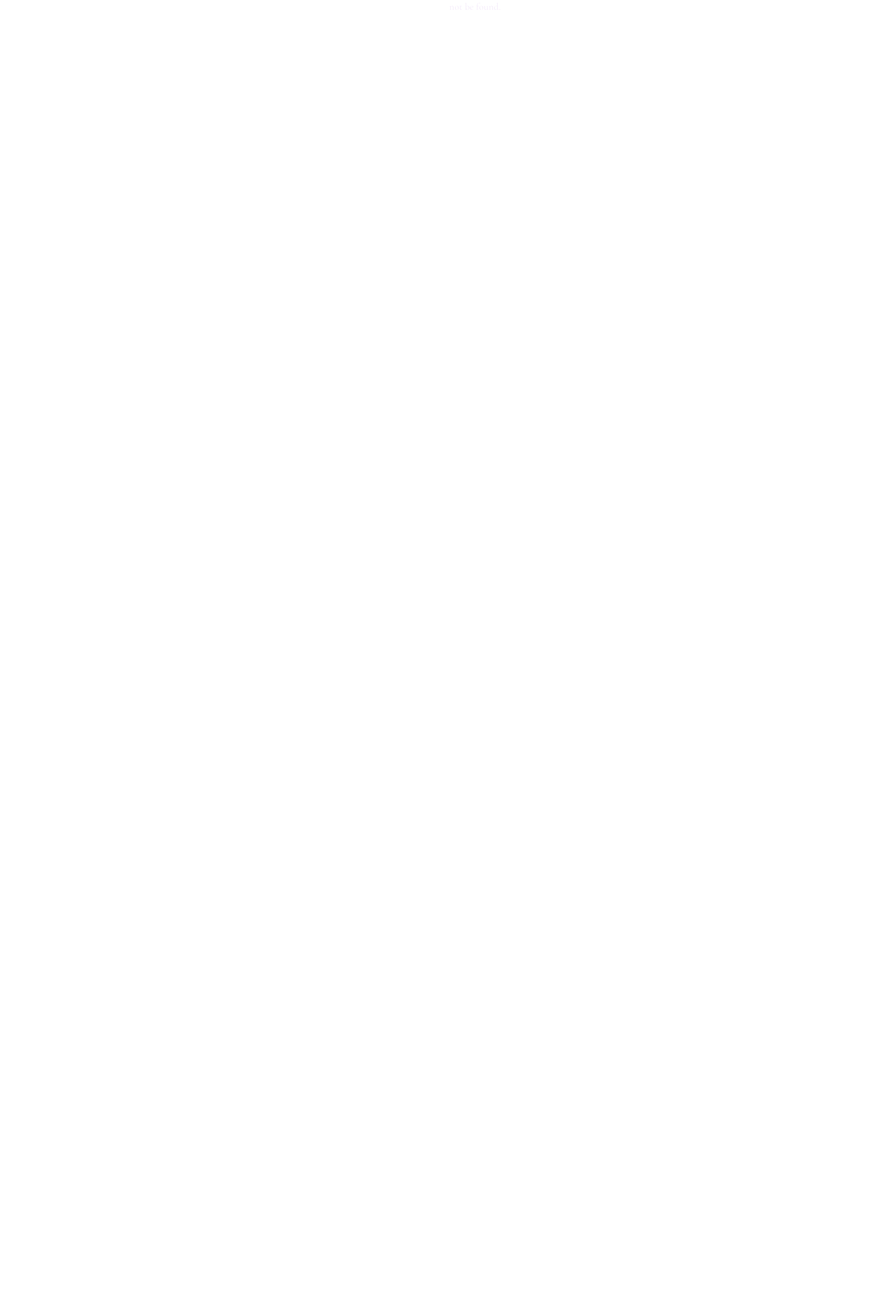
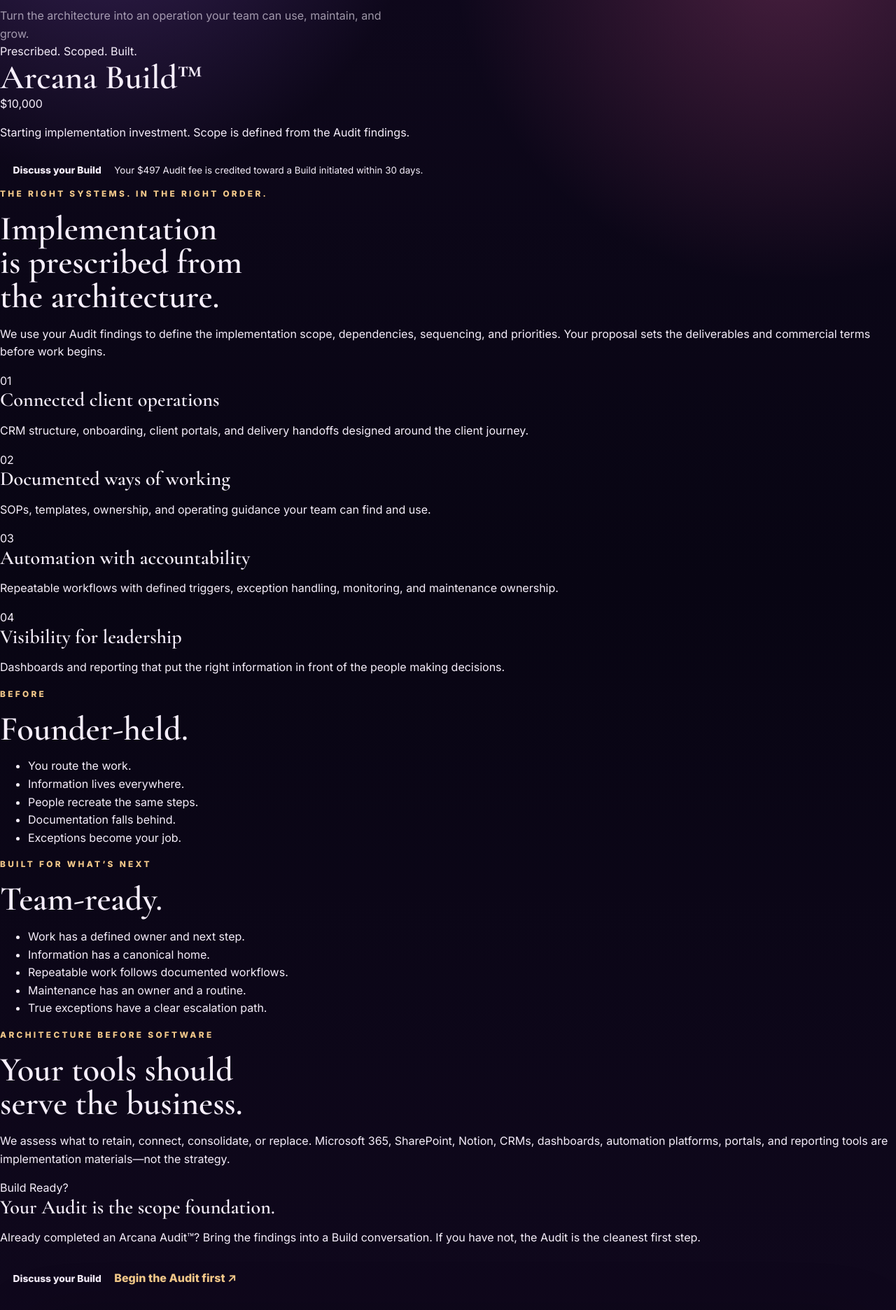
Before and after one commit to TheArcanaSystems/arcana-systems-website, a Next.js app: page /pricing in a window 1280 px wide. Before the commit this address had no page. Shown: the part 415-2287 px from the top of the page at 70% size. Before the commit the page ends 800 px from the top, so only its background shows below. Built offline with nearby package versions, Linux system fonts and the light colour scheme.

Commit message:
Build commercial launch app/pricing/page.tsx

```diff
--- /dev/null
+++ b/app/pricing/page.tsx
@@ -0,0 +1,137 @@
+import type { Metadata } from "next";
+import Link from "next/link";
+import { SiteFooter } from "@/components/SiteFooter";
+import { SiteHeader } from "@/components/SiteHeader";
+import { AUDIT_CHECKOUT_URL, AUDIT_PRICE, BUILD_STARTING_INVESTMENT } from "@/lib/site";
+
+export const metadata: Metadata = {
+  title: "Arcana Build™ — Systems Implementation | The Arcana Systems",
+  description:
+    "Scoped systems implementation for founders ready to turn their Arcana Audit architecture into connected workflows, SOPs, automation, portals, dashboards, and operating infrastructure.",
+};
+
+const buildPillars = [
+  ["01", "Connected client operations", "CRM structure, onboarding, client portals, and delivery handoffs designed around the client journey."],
+  ["02", "Documented ways of working", "SOPs, templates, ownership, and operating guidance your team can find and use."],
+  ["03", "Automation with accountability", "Repeatable workflows with defined triggers, exception handling, monitoring, and maintenance ownership."],
+  ["04", "Visibility for leadership", "Dashboards and reporting that put the right information in front of the people making decisions."],
+];
+
+export default function BuildPage() {
+  return (
+    <>
+      <SiteHeader />
+      <main>
+        <section className="page-hero page-hero-build">
+          <div className="site-shell page-hero-grid">
+            <div>
+              <p className="eyebrow eyebrow-light">The Arcana Build™</p>
+              <h1>A business that runs beyond your memory.</h1>
+              <p className="hero-lead">
+                Turn the architecture into an operation your team can use, maintain,
+                and grow.
+              </p>
+            </div>
+            <aside className="purchase-card">
+              <span className="offer-kicker">Prescribed. Scoped. Built.</span>
+              <h2>Arcana Build™</h2>
+              <div className="purchase-price purchase-price-small">
+                {BUILD_STARTING_INVESTMENT}
+              </div>
+              <p>Starting implementation investment. Scope is defined from the Audit findings.</p>
+              <Link className="button button-gold full-width" href="/contact">
+                Discuss your Build
+              </Link>
+              <small>Your {AUDIT_PRICE} Audit fee is credited toward a Build initiated within 30 days.</small>
+            </aside>
+          </div>
+        </section>
+
+        <section className="section section-ivory">
+          <div className="site-shell">
+            <div className="section-heading narrow">
+              <p className="eyebrow">The right systems. In the right order.</p>
+              <h2>Implementation is prescribed from the architecture.</h2>
+              <p>
+                We use your Audit findings to define the implementation scope,
+                dependencies, sequencing, and priorities. Your proposal sets the
+                deliverables and commercial terms before work begins.
+              </p>
+            </div>
+            <div className="four-card-grid">
+              {buildPillars.map(([number, title, copy]) => (
+                <article className="editorial-card light-card" key={number}>
+                  <span>{number}</span>
+                  <h3>{title}</h3>
+                  <p>{copy}</p>
+                </article>
+              ))}
+            </div>
+          </div>
+        </section>
+
+        <section className="section section-plum">
+          <div className="site-shell before-after">
+            <div>
+              <p className="eyebrow eyebrow-light">Before</p>
+              <h2>Founder-held.</h2>
+              <ul>
+                <li>You route the work.</li>
+                <li>Information lives everywhere.</li>
+                <li>People recreate the same steps.</li>
+                <li>Documentation falls behind.</li>
+                <li>Exceptions become your job.</li>
+              </ul>
+            </div>
+            <div>
+              <p className="eyebrow eyebrow-light">Built for what’s next</p>
+              <h2>Team-ready.</h2>
+              <ul>
+                <li>Work has a defined owner and next step.</li>
+                <li>Information has a canonical home.</li>
+                <li>Repeatable work follows documented workflows.</li>
+                <li>Maintenance has an owner and a routine.</li>
+                <li>True exceptions have a clear escalation path.</li>
+              </ul>
+            </div>
+          </div>
+        </section>
+
+        <section className="section section-mist">
+          <div className="site-shell build-feature">
+            <div className="section-heading">
+              <p className="eyebrow">Architecture before software</p>
+              <h2>Your tools should serve the business.</h2>
+              <p>
+                We assess what to retain, connect, consolidate, or replace. Microsoft 365,
+                SharePoint, Notion, CRMs, dashboards, automation platforms, portals, and
+                reporting tools are implementation materials—not the strategy.
+              </p>
+            </div>
+            <div className="build-panel light-panel">
+              <span className="offer-kicker">Build Ready?</span>
+              <h3>Your Audit is the scope foundation.</h3>
+              <p>
+                Already completed an Arcana Audit™? Bring the findings into a Build
+                conversation. If you have not, the Audit is the cleanest first step.
+              </p>
+              <div className="stacked-actions">
+                <Link className="button button-plum" href="/contact">Discuss your Build</Link>
+                <a className="text-link" href={AUDIT_CHECKOUT_URL}>Begin the Audit first ↗</a>
+              </div>
+            </div>
+          </div>
+        </section>
+
+        <section className="final-cta">
+          <div className="site-shell final-cta-inner">
+            <p className="eyebrow">Build with intention</p>
+            <h2>Know what matters. Then build what holds.</h2>
+            <Link className="button button-gold" href="/contact">Discuss Arcana Build™</Link>
+          </div>
+        </section>
+      </main>
+      <SiteFooter />
+    </>
+  );
+}
```
